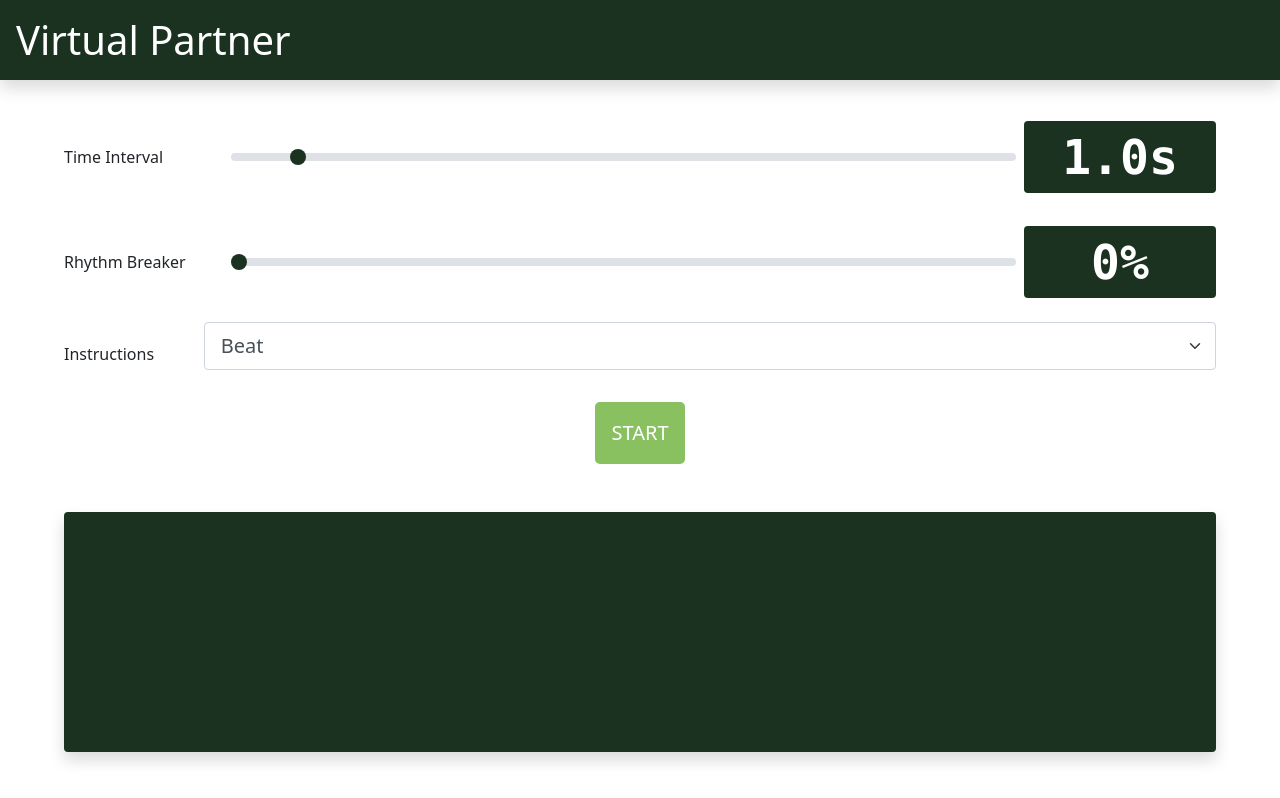
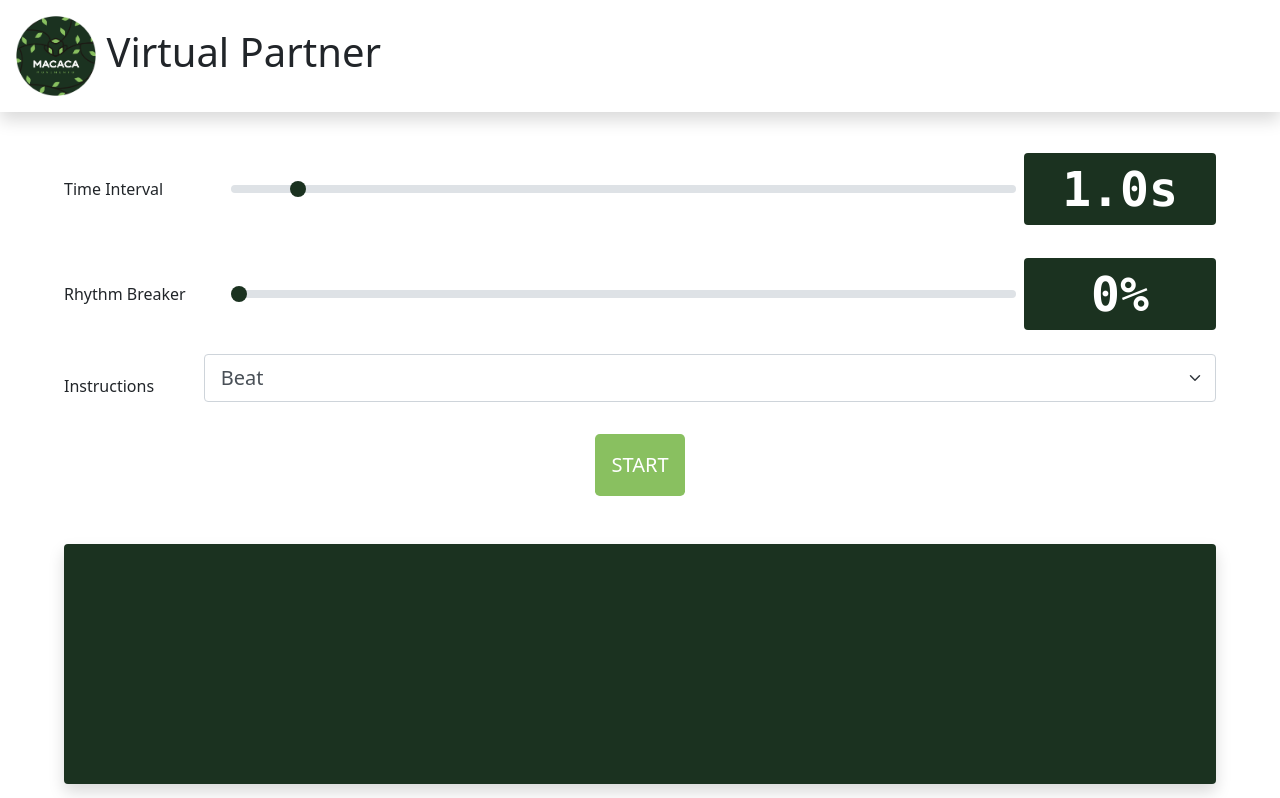
Before and after one commit to macaca-movement/virtual-partner, a plain HTML site: page index.html in a window 1280 px wide. Shown: the top 798 px of the page. Drawn offline with nearby package versions, Linux system fonts and the light colour scheme.

Commit message:
one more impro to visual id

```diff
--- a/index.html
+++ b/index.html
@@ -15,7 +15,7 @@
 
 <body>
     <header>
-        <h1 class="shadow p-3 mb-3 bg-macaca-dark text-macaca">Virtual Partner</h1>
+        <h1 class="shadow p-3 mb-3"><img src="img/macaca-redonda.png" height="80px">      Virtual Partner</h1>
     </header>
 
     <main>
```
Also changed, not shown: img/macaca-redonda.png (added).
